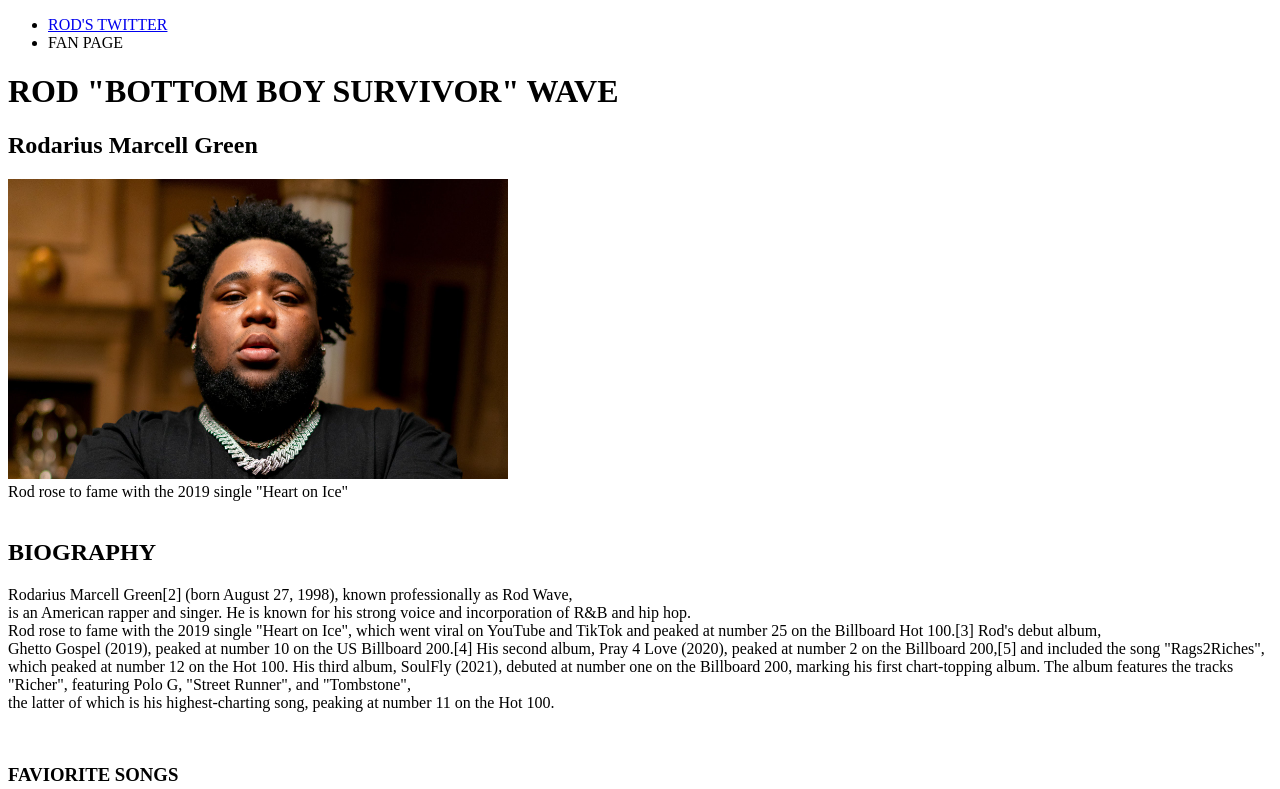
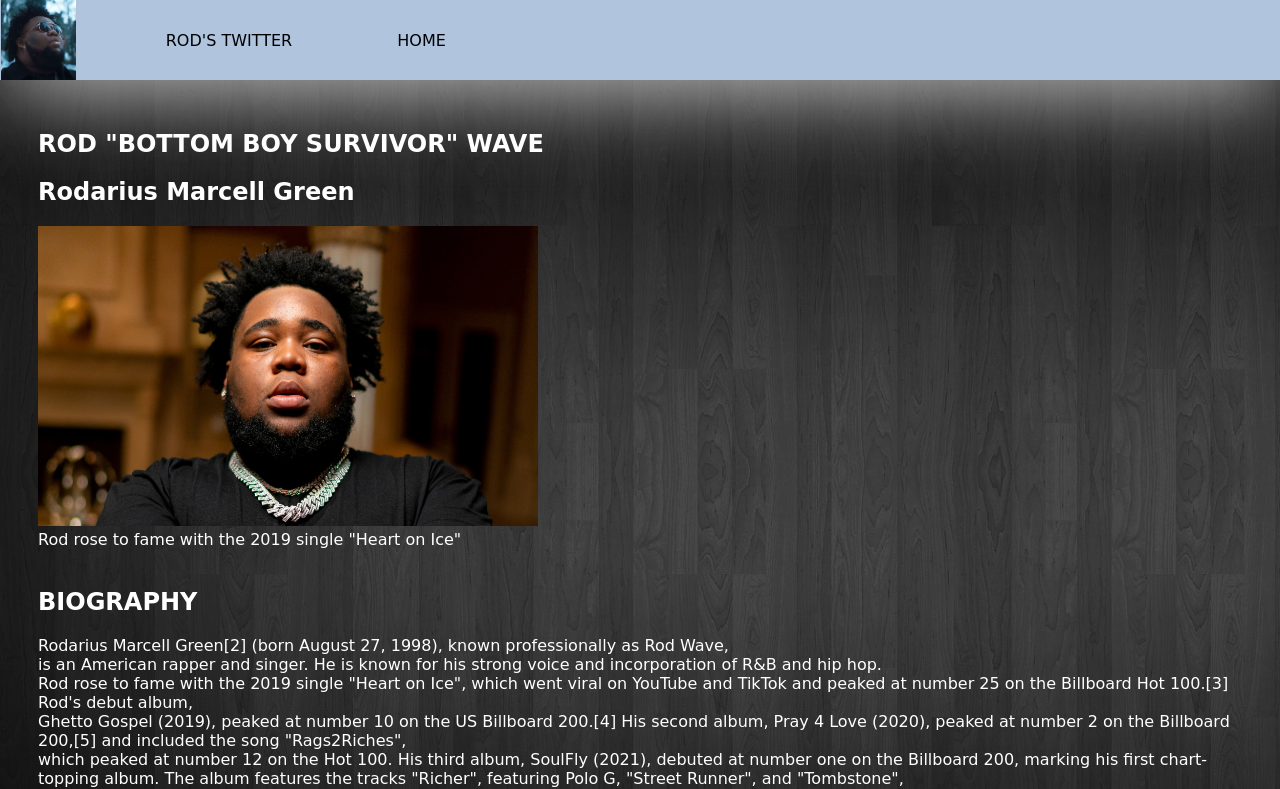
Before and after one commit to IshayaNapper/Fan-page, a plain HTML site: page index.html in a window 1280 px wide. Shown: the top 789 px of the page. Drawn offline with Linux system fonts and the light colour scheme.

Commit message:
updared nav-bar

```diff
--- a/index.html
+++ b/index.html
@@ -4,27 +4,29 @@
     <meta charset="UTF-8">
     <meta http-equiv="X-UA-Compatible" content="IE=edge">
     <meta name="viewport" content="width=device-width, initial-scale=1.0">
+    <link rel="stylesheet" href="style.css">
     <title>Rod | Wave</title>
 </head>
 <body>
   <header>
-    <nav>
+    <img src="RodWaveImg/Rod-Nav-Photo.jpg">
+    <nav class="" >
         <ul>
-            <li> <a href="https://twitter.com/rodwave?ref_src=twsrc%5Egoogle%7Ctwcamp%5Eserp%7Ctwgr%5Eauthor> " target="_blank"</a>ROD'S TWITTER</li>
-            <li><a href="index.html" target="_blank"></a> FAN PAGE</li>
+            <li> <a href="https://twitter.com/rodwave?ref_src=twsrc%5Egoogle%7Ctwcamp%5Eserp%7Ctwgr%5Eauthor> " target="_blank">ROD'S TWITTER</a></li>
+            <li><a href="index.html" target="_blank"> HOME</a></li>
         </ul>
 
     </nav>
-    <h1> ROD "BOTTOM BOY SURVIVOR" WAVE</h1>
   </header>
   <main>
-    <section>
+    <section class="head-of-page">
+        <h1 class=""> ROD "BOTTOM BOY SURVIVOR" WAVE</h1>
         <h2>Rodarius Marcell Green</h2>
-        <img src="./RodPotrait.jpeg" width="500" height="300">
+        <img src="RodWaveImg/RodPotrait.jpeg" width="500" height="300">
           <figcaption>Rod rose to fame with the 2019 single "Heart on Ice"</figcaption>
     </section>
     <br>
-    <section>
+    <section class=>
         <h2> BIOGRAPHY </h2>
         <p>Rodarius Marcell Green[2] (born August 27, 1998), known professionally as Rod Wave,<br>
              is an American rapper and singer. He is known for his strong voice and incorporation of R&B and hip hop.<br>
@@ -34,32 +36,33 @@
               the latter of which is his highest-charting song, peaking at number 11 on the Hot 100.</p>
     </section>
     <br>
-    <section>
+    <section class=>
         <h3>FAVIORITE SONGS</h3>
-        <ol>
+        <ol> <!--VIDEOS WILL NOT PLAY BECAUSE OF YOUTUBES COPY RIGHT-->
             <li><a href="https://www.youtube.com/watch?v=Gl-20eUdgFU" target="_blank"> DON'T FORGET</a></li>
             <video src="https://www.youtube.com/watch?v=Gl-20eUdgFU" width="=150" height="210" autoplay="autoplay" controls="controls"> DON't FORGET</video>
             <li><a href="https://www.youtube.com/watch?v=lyiqIYWohz4" target="_blank">POISON</a></li>
             <video src="https://www.youtube.com/watch?v=lyiqIYWohz4" width="=150" height="210" autoplay controls></video>
-            <li><a href="https://www.youtube.com/watch?v=f2RBCz45-LA" target="_blank"> HEART 4 SALE</a></li>
-            <video href="https://www.youtube.com/watch?v=f2RBCz45-LA" width="400" height="300" autoplay controls></video>
+            <li><a href="https://www.youtube.com/watch?v=f2RBCz45-LA" target="_blank">HEART 4 SALE</a></li>
+            <iframe width="350" height="310" src="https://www.youtube.com/embed/f2RBCz45-LA" title="YouTube video player" frameborder="0" allow="accelerometer; autoplay; clipboard-write; encrypted-media; gyroscope; picture-in-picture" allowfullscreen></iframe>
+
         </ol>
     </section>
     <br>
-    <section>
+    <section class="">
         <h2> THE GOAT, A.k.A "THE GREATEST OF ALL TIME"</h2>
-        <img src="rod-wave.-moneyjpg.jpg" width="500" height="300">
+        <img src="./RodWaveImg/rod-wave-selfie.jpeg"./Rod Wave Img/rod-wave.-moneyjpg.jpg"" width="500" height="300">
         <br>
         <p>I first discovered ROD WAVE, In 2019 when he realsed his first offical album<br>
             I originally was not a fan of his, it wasn't until he contiuned to release amazing content and passioniate music<br>
             that I then connected with him. I relate to his songs alot, I too come from a humble begininng and am trying to follow my dreams<br>
             and create a better opputunity for my family.
         </p>
-        <img src="./rod-wave-selfie.jpeg" width="500" height="300">
+        <img src="./RodWaveImg/rod-wave.-moneyjpg.jpg" width="500" height="300">
     </section>
     <br>
   </main>
-  <section>
+  <section class="" >
     <table>
         <cap>UPCOMING TOUR DATES</cap>
         <th>ROD WAVE SOUL FLY</th> <!--TabeHeading-->
@@ -92,7 +95,7 @@
     </table>
     <hr>
  </section>
- <section>
+ <section class="">
    <form>
      <h2> ROD WAVE - 2021 </h2>
      <p>Please participaite in this survey</p>
--- /dev/null
+++ b/style.css
@@ -0,0 +1,37 @@
+header img{
+    height: 80px;
+    margin-left: 0.5px;
+}
+
+body{
+ height: 125vh;
+ background-image: url('./RodWaveImg/website-background.jpg');
+ background-size: cover;
+ font-family: cursive;
+ margin-top: 80px;
+ padding: 30px;
+}
+
+main{
+    color: white;
+}
+header{
+    background-color:lightsteelblue;
+    position: fixed;
+    top: 0;
+    left: 0;
+    right: 0;
+    height: 80px;
+    display: flex;
+    align-items: center;
+    box-shadow: 0 0 100px 0 white;
+}
+header *{
+    display: inline;
+}
+header li a{
+    margin: 50px;
+    color: black;
+    text-decoration: none;
+
+}
```
Also changed, not shown: RodWaveImg/Rod-Nav-Photo.jpg (added), RodWaveImg/RodPotrait.jpeg (renamed from RodPotrait.jpeg), RodWaveImg/rod-wave-selfie.jpeg (renamed from rod-wave-selfie.jpeg), RodWaveImg/rod-wave.-moneyjpg.jpg (renamed from rod-wave.-moneyjpg.jpg), RodWaveImg/website-background.jpg (added).
